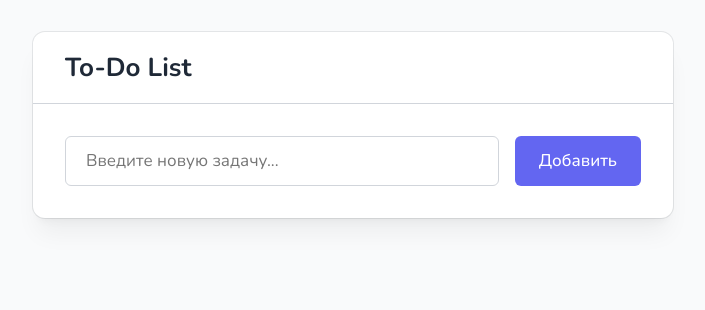
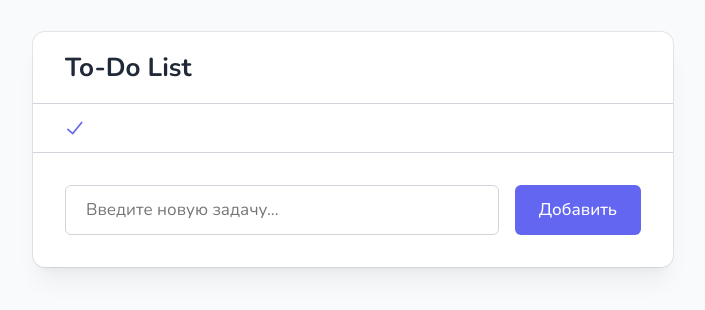
Before and after one commit to Dimox/vue-to-do-list, a Vue app: page / in a window 1280 px wide. Shown: the top 310 px of the page, without its empty margins (287-992 px from the left). Built offline with nearby package versions, Linux system fonts and the light colour scheme.

Commit message:
feat(ui): add Actions component

```diff
--- a/package.json
+++ b/package.json
@@ -1,6 +1,6 @@
 {
   "name": "vue-to-do-list",
-  "version": "1.2.2",
+  "version": "1.3.0",
   "type": "module",
   "scripts": {
     "dev": "vite",
--- a/src/App.vue
+++ b/src/App.vue
@@ -2,6 +2,7 @@
   <div class="app">
     <main class="app__main">
       <h1 class="app__title">To-Do List</h1>
+      <Actions class="app__actions" />
       <div class="app__body">
         <TransitionGroup class="app__items" tag="ul" name="app__item">
           <ToDoItem
@@ -22,6 +23,7 @@
 
 <script setup lang="ts">
 import { useToDoStorage } from './composables/storage'
+import Actions from './components/Actions.vue'
 import ToDoItem from './components/ToDoItem.vue'
 import AddToDo from './components/AddToDo.vue'
 
@@ -53,7 +55,12 @@ const storage = useToDoStorage()
     padding: 1rem 2rem;
     font-size: 1.625rem;
     font-weight: bold;
-    border-bottom: 0.0625rem solid var(--color-gray-300);
+  }
+
+  &__actions {
+    min-height: 3.125rem;
+    padding: 0 2rem;
+    border-block: 0.0625rem solid var(--color-gray-300);
   }
 
   &__body {
--- /dev/null
+++ b/src/components/Actions.vue
@@ -0,0 +1,127 @@
+<template>
+  <div class="actions">
+    <Tooltip class="actions__toggle-all" text="Выбрать/снять все">
+      <Checkbox v-model="isAllToDosChecked" @click.prevent="onClickToggleAll" />
+    </Tooltip>
+    <Tooltip v-if="hasChecked()" text="Удалить выполненные задачи">
+      <button class="actions__delete-done" type="button" @click="onClickDeleteDone">
+        <Icon name="delete-done" />
+      </button>
+    </Tooltip>
+    <Dialog
+      :open="isDialogOpen"
+      :component="dialogComponent"
+      :data="dialogData"
+      @close="isDialogOpen = false"
+      @confirm="onConfirm"
+    />
+  </div>
+</template>
+
+<script setup lang="ts">
+import { ref, watch, shallowRef, Component } from 'vue'
+import { useToDoStorage } from '../composables/storage'
+import Tooltip from './Tooltip.vue'
+import Checkbox from './form/Checkbox.vue'
+import Icon from './Icon.vue'
+import Dialog from './Dialog.vue'
+import ConfirmDialog from './ConfirmDialog.vue'
+
+const storage = useToDoStorage()
+const hasChecked = () => storage.value.items.some(item => item.checked)
+const hasUnchecked = () => storage.value.items.some(item => !item.checked)
+const isAllToDosChecked = ref(!hasUnchecked())
+const isDialogOpen = ref(false)
+const dialogComponent = shallowRef<Component>()
+const dialogData = ref()
+const confirmType = ref('')
+
+const onClickToggleAll = () => {
+  if (isAllToDosChecked.value) {
+    toggleAllToDos()
+  } else {
+    confirmType.value = 'toggle'
+    isDialogOpen.value = true
+    dialogComponent.value = ConfirmDialog
+    dialogData.value = {
+      title: 'Вы уверены?',
+      message: 'Все задачи будут отмечены как выполненные.',
+      action: 'Отметить как выполненные',
+    }
+  }
+}
+
+const onClickDeleteDone = () => {
+  confirmType.value = 'delete'
+  dialogComponent.value = ConfirmDialog
+  isDialogOpen.value = true
+  dialogData.value = {
+    title: 'Вы уверены?',
+    message: 'Все выполненные задачи будут удалены безвозвратно.',
+    action: 'Удалить',
+  }
+}
+
+const toggleAllToDos = () => {
+  isAllToDosChecked.value = !isAllToDosChecked.value
+  storage.value.items.forEach(item => (item.checked = isAllToDosChecked.value))
+}
+
+const onConfirm = () => {
+  if (confirmType.value === 'toggle') {
+    toggleAllToDos()
+  } else if (confirmType.value === 'delete') {
+    storage.value.items = storage.value.items.filter(item => !item.checked)
+  }
+  isDialogOpen.value = false
+}
+
+watch(storage, () => {
+  isAllToDosChecked.value = !hasUnchecked()
+})
+</script>
+
+<style lang="scss">
+.actions {
+  display: flex;
+  align-items: center;
+
+  &__toggle-all {
+    margin-right: auto;
+  }
+
+  &__delete-done {
+    position: relative;
+    z-index: 0;
+    display: block;
+    color: var(--color-gray-400);
+    transition: color 0.25s;
+
+    &::before {
+      position: absolute;
+      inset: -0.625rem;
+      z-index: -1;
+      content: '';
+      background: var(--color-gray-100);
+      border-radius: 50%;
+      opacity: 0;
+      transition: opacity 0.25s;
+    }
+
+    &:hover {
+      color: var(--color-gray-800);
+    }
+
+    &:active,
+    &:focus-visible {
+      color: var(--color-gray-800);
+      background: var(--color-gray-100);
+      outline: none;
+
+      &::before {
+        opacity: 1;
+      }
+    }
+  }
+}
+</style>
--- a/src/types/icons.ts
+++ b/src/types/icons.ts
@@ -4,5 +4,6 @@ export enum IconName {
   Dots = "dots",
   Edit = "edit",
   Delete = "delete",
+  DeleteDone = "delete-done",
   Close = "close"
 }
```
Also changed, not shown: src/assets/img/sprite.svg.
